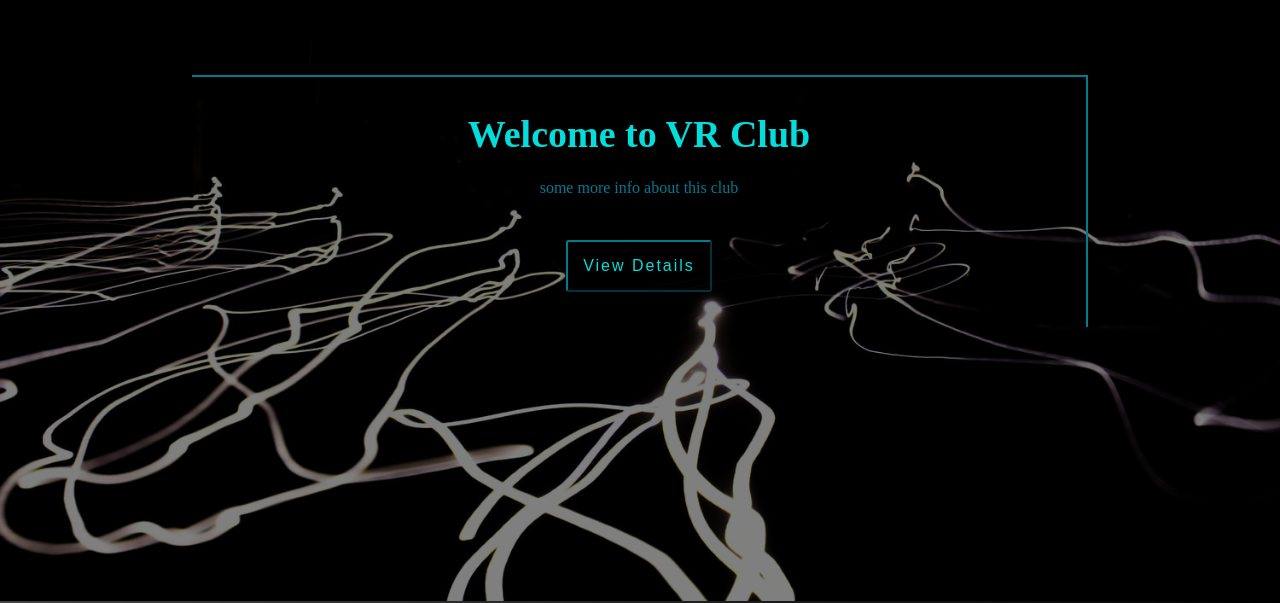
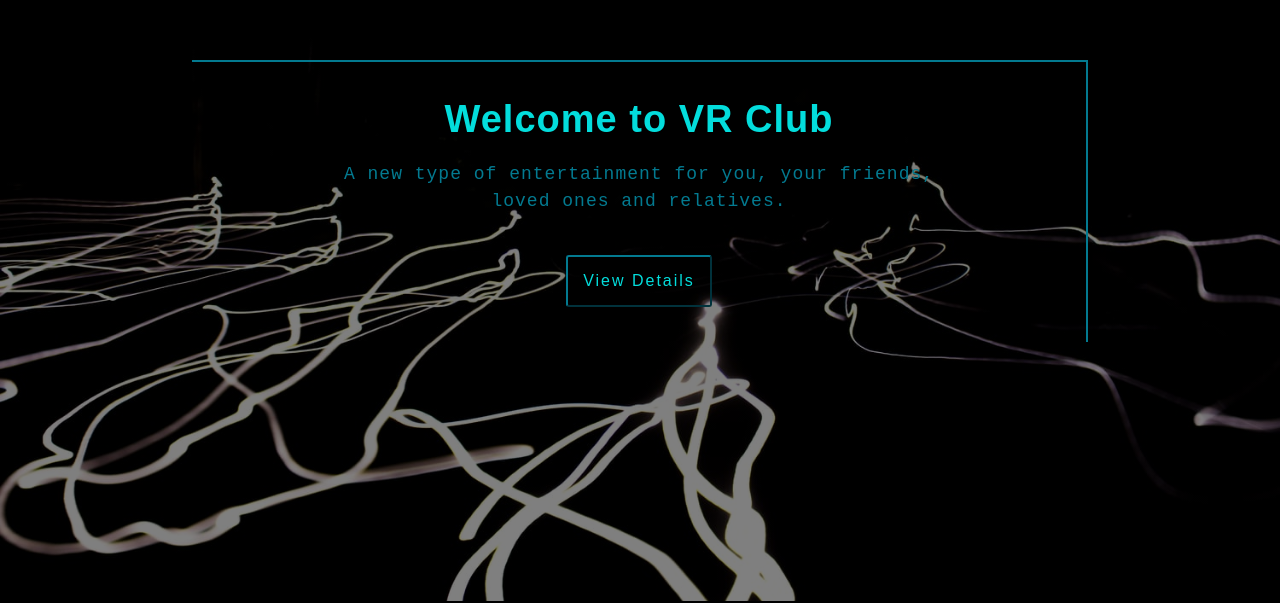
Before and after one commit to uly-ana/vr, a React (Create React App) app: page / in a window 1280 px wide. Shown: the part 199-802 px from the top of the page. Built offline with nearby package versions, Linux system fonts and the light colour scheme.

Commit message:
minor style changes

```diff
--- a/src/components/globals/Banner.js
+++ b/src/components/globals/Banner.js
@@ -5,16 +5,13 @@ import {setColor, setFont, setRem, setLetterSpacing, setBorder, media} from '../
 
 const Banner = ({className, title, text, children, greeting}) => {
     return (
-        <div className={className}>
-            <h1>{greeting}<span>{title}</span>{" "}
-            </h1>
+    <div className={className}>
+        <h1>{greeting}<span></span>{title}{" "}
+        </h1>
     <div className="info">
     <p>{text}</p>
-    {children}
-    </div>
-
-
-        </div>
+    {children}</div>
+   </div>
     );
 };
 
@@ -55,24 +52,19 @@ const fadeInDown = (start, middle, end) => {
 };
 
 
+
 const BannerWrapper = styled(Banner)`
-/* background: rgba(0,0,0, 0.7); */
 text-align: center;
 padding: ${setRem(35)} ${setRem(20)};
-letter-spacing: ${setLetterSpacing(9)};
+${setLetterSpacing(1)};
 font-family: ${setFont.main};
 color: ${setColor.mainBlue};
 ${setBorder};
-
-
 h1{
-    /* text-transform: capitalize; */
     font-size: ${setRem(38)};
     color: ${setColor.primaryColor};
+    letter-spacing: ${setLetterSpacing(2)};
     font-family: ${setFont.second};
-    span {
-        color: ${setColor.mainWhite}
-    }
 }
 p {
     width: 85%;
@@ -80,12 +72,18 @@ p {
 }
 ${media.tablet`
     width: 70vw;
+    ${setColor.primaryColor};
     ${setBorder};
-    ${setColor.primaryColor};
-
     p{
         width: 75%;
-    }`}
+    }`};
+
+${media.phone`
+    width: 70vw;
+    ${setColor.primaryColor};
+    ${setBorder};
+
+    `};
 
 h1{
   ${fadeInLeft('100%', '-25%', '0%')};
@@ -93,6 +91,12 @@ h1{
 
 .info{
    ${fadeInDown('-100%', '100%', '0%')};
+   ${setFont.main};
+   font-size:${setRem(18)};
+}
+
+.buttonPrm{
+   ${fadeInDown('-100%', '50%', '0%')};
 }
 `;
 export default BannerWrapper
--- a/src/components/globals/Buttons.js
+++ b/src/components/globals/Buttons.js
@@ -10,6 +10,8 @@ text-transform: capitalize;
 padding: ${setRem(15)};
 font-size: ${setRem(16)};
 ${setLetterSpacing(2)};
+cursor: pointer;
+text-decoration: none;
 border-radius: ${setRem(3)};
 box-shadow: 0 0 40px 40px transparent inset, 0 0 0 0 transparent;
   -webkit-transition: ${setTransition};
@@ -21,6 +23,7 @@ box-shadow: 0 0 10px 0 ${setColor.mainBlue} inset, 0 0 10px 4px ${setColor.mainB
 ${props =>
 `margin: ${props.t || 0} ${props.r || 0} ${props.b || 0} ${props.l ||0}`
 };
+
 /* ${props =>
     `padding: ${props.top || 0} ${props.right || 0} ${props.bottom || 0} ${props.lelf || 0}`
 }; */
--- a/src/components/globals/GlobalStyles.js
+++ b/src/components/globals/GlobalStyles.js
@@ -2,7 +2,7 @@ import {createGlobalStyle} from 'styled-components'
 import {setColor, setFont} from '../../styles'
 
 const Globals = createGlobalStyle`
-@import url('https://fonts.googleapis.com/css2?family=Changa:wght@200;300;400&family=Special+Elite&display=swap');
+@import url('https://fonts.googleapis.com/css2?family=Share+Tech+Mono&family=Titillium+Web:wght@200&display=swap');
 
 
 * {
@@ -14,7 +14,8 @@ const Globals = createGlobalStyle`
 body {
     font-size: 100;
     color: ${setColor.primaryColor};
-    background-image: linear-gradient(to right, #434343 0%, black 100%);
+    background: ${setColor.mainBlack};
+    /* background-image: linear-gradient(to bottom right, #434343 0%, black 100%); */
     ${setFont.second};
 }
 
@@ -53,6 +54,5 @@ p{
     margin: 0 0 1.5 0;
 }
 
-
 `
 export default Globals
--- a/src/components/home/Header.js
+++ b/src/components/home/Header.js
@@ -6,12 +6,15 @@ import {PrimaryBtn} from '../globals/Buttons'
 const Header = () => {
     return (
         <Hero img={homeImg}>
-            <Banner greeting="Welcome to " title="VR Club" text="some more info about this club">
-                <PrimaryBtn t="2.5rem">
+            <Banner
+                greeting="Welcome to " title="VR Club" text="A new type of entertainment for you, your friends, loved ones and relatives.">
+                <PrimaryBtn className="buttonPrm" t="2.5rem">
                     View Details
                 </PrimaryBtn>
+                {/* <PrimaryBtn t="2.5rem" as="a" href="https://www.pravda.com.ua/">
+                    Pravda
+                </PrimaryBtn> */}
             </Banner>
-
         </Hero>
     );
 };
--- a/src/styles.js
+++ b/src/styles.js
@@ -2,14 +2,14 @@ import {css} from 'styled-components'
 
 export const setColor = {
     primaryColor: "#03DDDC",
-    mainWhite: "fff",
-    mainBlack: "#222",
+    mainWhite: "#fff",
+    mainBlack: "#000",
     mainBlue: "#037A90"
 }
 
 export const setFont = {
-    main: "font-family: 'Special Elite', cursive",
-    second: "font - family: 'Changa', sans- serif"
+    main: "font-family: 'Share Tech Mono', monospace",
+    second: "font-family: 'Titillium Web', sans-serif"
 };
 
 export const setFlex = ({x="center",y="center"}={}) => {
@@ -38,10 +38,10 @@ export const setLetterSpacing = (number = 2) => {
     return `letter-spacing:${number}px`
 };
 
-export const setBorder = ({width="2px", style="solid", color="red"} = {}) => {
+export const setBorder = ({ width = "2px", style = "solid", color ="red"} = {}) => {
     return `
     border-top: ${width} ${style} ${setColor.mainBlue};
-    border-right: ${width} ${style} ${setColor.mainBlue}
+    border-right: ${width} ${style} ${setColor.mainBlue};
     `
 };
 
@@ -49,7 +49,7 @@ const sizes = {
     large: 1200,
     desktop: 992,
     tablet: 768,
-    phone: 576,
+    phone: 375,
 }
 
 export const media = Object.keys(sizes).reduce((acc, label) =>{
```
